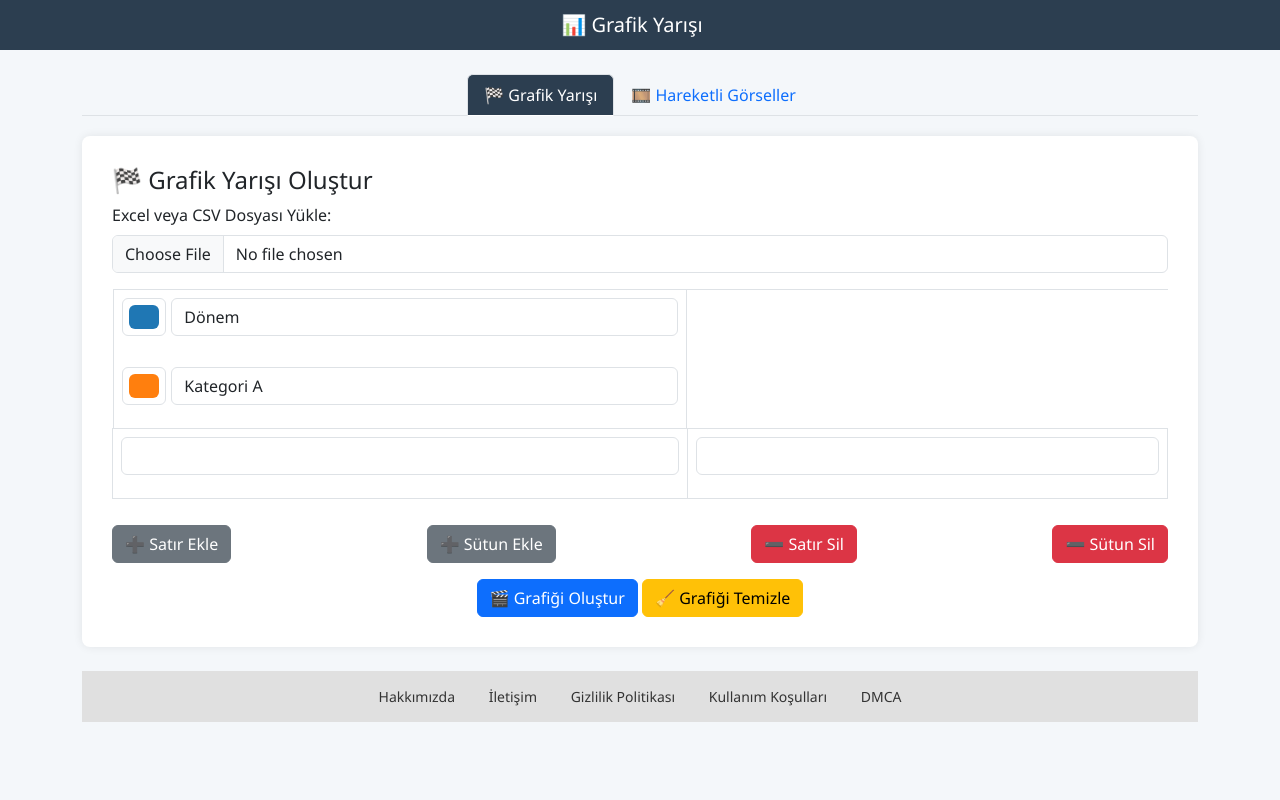
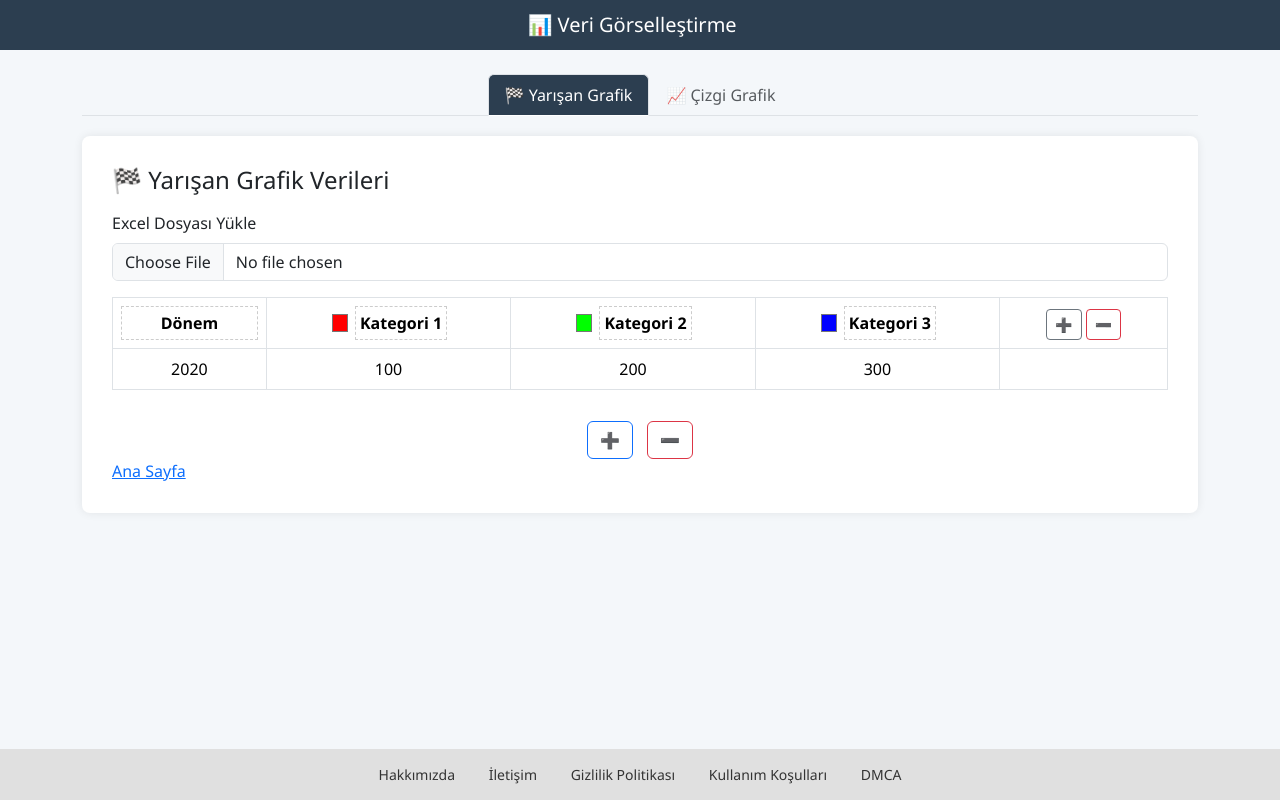
Before and after one commit to srknkrt1/ofis-asistani, a Flask app: page / in a window 1280 px wide. Run offline with Flask 3, Linux system fonts and the light colour scheme.

Commit message:
Update viz.html

```diff
--- a/templates/viz.html
+++ b/templates/viz.html
@@ -2,13 +2,16 @@
 <html lang="tr">
 <head>
   <meta charset="UTF-8">
-  <title>Grafik Yarışı Oluştur</title>
+  <title>Veri Görselleştirme - DijitalHamal</title>
   <meta name="viewport" content="width=device-width, initial-scale=1">
   <link href="https://cdn.jsdelivr.net/npm/bootstrap@5.3.3/dist/css/bootstrap.min.css" rel="stylesheet">
   <style>
     body {
       background: #f4f7fa;
       font-family: 'Segoe UI', sans-serif;
+      display: flex;
+      flex-direction: column;
+      min-height: 100vh;
     }
     .nav-tabs .nav-link.active {
       background-color: #2c3e50;
@@ -20,9 +23,6 @@
       border-radius: 8px;
       box-shadow: 0 0 10px rgba(0,0,0,0.08);
       margin-top: 20px;
-    }
-    .form-control, .form-select {
-      margin-bottom: 15px;
     }
     .footer-links {
       background-color: #e0e0e0;
@@ -36,20 +36,27 @@
       color: #333;
       text-decoration: none;
     }
-    .table-responsive {
-      overflow-x: auto;
-    }
-    .color-input {
-      display: flex;
-      align-items: center;
-    }
-    .color-input input[type="color"] {
+    .color-picker {
+      width: 20px;
+      height: 20px;
+      border: none;
       margin-right: 5px;
     }
-    .add-remove-buttons {
-      display: flex;
-      justify-content: space-between;
-      margin-top: 10px;
+    .editable {
+      border: 1px dashed #ccc;
+      padding: 4px;
+      min-width: 60px;
+    }
+    .table-controls {
+      margin-top: 15px;
+    }
+    .table-controls button {
+      margin: 0 5px;
+    }
+    table input {
+      border: none;
+      width: 100%;
+      background: transparent;
     }
   </style>
 </head>
@@ -57,107 +64,137 @@
 
 <nav class="navbar navbar-expand-lg" style="background-color: #2c3e50;">
   <div class="container-fluid justify-content-center">
-    <span class="navbar-brand mb-0 h1 text-white">📊 Grafik Yarışı</span>
+    <span class="navbar-brand mb-0 h1 text-white">📊 Veri Görselleştirme</span>
   </div>
 </nav>
 
 <div class="container mt-4">
-  <ul class="nav nav-tabs justify-content-center" id="chartTab" role="tablist">
+  <ul class="nav nav-tabs justify-content-center" id="vizTab" role="tablist">
     <li class="nav-item" role="presentation">
-      <button class="nav-link active" id="race-tab" data-bs-toggle="tab" data-bs-target="#race" type="button" role="tab">🏁 Grafik Yarışı</button>
+      <button class="nav-link active" id="racing-tab" data-bs-toggle="tab" data-bs-target="#racing" type="button" role="tab">🏁 Yarışan Grafik</button>
     </li>
     <li class="nav-item" role="presentation">
-      <button class="nav-link" id="motion-tab" data-bs-toggle="tab" data-bs-target="#motion" type="button" role="tab">🎞️ Hareketli Görseller</button>
+      <button class="nav-link" disabled>📈 Çizgi Grafik</button>
     </li>
-    <!-- Diğer sekmeler buraya eklenebilir -->
   </ul>
 
-  <div class="tab-content" id="chartTabContent">
-    <div class="tab-pane fade show active" id="race" role="tabpanel">
-      <h4>🏁 Grafik Yarışı Oluştur</h4>
-      <form action="/viz" method="post" id="chartForm">
+  <div class="tab-content" id="vizTabContent">
+    <div class="tab-pane fade show active" id="racing" role="tabpanel">
+      <h4 class="mb-3">🏁 Yarışan Grafik Verileri</h4>
+
       <div class="mb-3">
-          <label class="form-label">Excel veya CSV Dosyası Yükle:</label>
-          <input type="file" class="form-control" id="excelInput" accept=".csv, application/vnd.openxmlformats-officedocument.spreadsheetml.sheet, application/vnd.ms-excel">
+        <label for="excelUpload" class="form-label">Excel Dosyası Yükle</label>
+        <input class="form-control" type="file" id="excelUpload" accept=".xlsx, .xls">
       </div>
 
       <div class="table-responsive">
-          <table class="table table-bordered" id="dataTable">
+        <table class="table table-bordered text-center align-middle" id="dataTable">
           <thead>
-              <tr id="headerRow">
-                <th class="color-input">
-                  <input type="color" name="color_0" value="#1f77b4" class="form-control form-control-color">
-                  <input type="text" name="header_0" value="Dönem" class="form-control">
+            <tr>
+              <th><div class="editable" contenteditable="true">Dönem</div></th>
+              <th>
+                <div class="d-flex align-items-center justify-content-center">
+                  <input type="color" class="color-picker" value="#ff0000">
+                  <div class="editable" contenteditable="true">Kategori 1</div>
+                </div>
               </th>
-                <th class="color-input">
-                  <input type="color" name="color_1" value="#ff7f0e" class="form-control form-control-color">
-                  <input type="text" name="header_1" value="Kategori A" class="form-control">
+              <th>
+                <div class="d-flex align-items-center justify-content-center">
+                  <input type="color" class="color-picker" value="#00ff00">
+                  <div class="editable" contenteditable="true">Kategori 2</div>
+                </div>
               </th>
-                <!-- Diğer başlıklar buraya eklenebilir -->
+              <th>
+                <div class="d-flex align-items-center justify-content-center">
+                  <input type="color" class="color-picker" value="#0000ff">
+                  <div class="editable" contenteditable="true">Kategori 3</div>
+                </div>
+              </th>
+              <th>
+                <button class="btn btn-sm btn-outline-secondary" onclick="addColumn()">➕</button>
+                <button class="btn btn-sm btn-outline-danger" onclick="removeColumn()">➖</button>
+              </th>
             </tr>
           </thead>
           <tbody id="tableBody">
             <tr>
-                <td><input type="text" name="row_0_0" class="form-control"></td>
-                <td><input type="number" name="row_0_1" class="form-control"></td>
-                <!-- Diğer hücreler buraya eklenebilir -->
+              <td contenteditable="true">2020</td>
+              <td contenteditable="true">100</td>
+              <td contenteditable="true">200</td>
+              <td contenteditable="true">300</td>
+              <td rowspan="999"><!-- boş alan --></td>
             </tr>
-              <!-- Diğer satırlar buraya eklenebilir -->
           </tbody>
         </table>
       </div>
 
-        <div class="add-remove-buttons">
-          <button type="button" class="btn btn-secondary" onclick="addRow()">➕ Satır Ekle</button>
-          <button type="button" class="btn btn-secondary" onclick="addColumn()">➕ Sütun Ekle</button>
-          <button type="button" class="btn btn-danger" onclick="removeRow()">➖ Satır Sil</button>
-          <button type="button" class="btn btn-danger" onclick="removeColumn()">➖ Sütun Sil</button>
+      <div class="table-controls text-center">
+        <button class="btn btn-outline-primary" onclick="addRow()">➕</button>
+        <button class="btn btn-outline-danger" onclick="removeRow()">➖</button>
       </div>
 
-        <div class="text-center mt-3">
-          <button type="submit" class="btn btn-primary">🎬 Grafiği Oluştur</button>
-          <button type="button" class="btn btn-warning" onclick="clearTable()">🧹 Grafiği Temizle</button>
+      <div class="button-group">
+        <a href="/">Ana Sayfa</a>
       </div>
-      </form>
     </div>
-
-    <div class="tab-pane fade" id="motion" role="tabpanel">
-      <h4>🎞️ Hareketli Görseller</h4>
-      <!-- Hareketli görseller içeriği buraya eklenebilir -->
   </div>
 </div>
 
-  <div class="footer-links mt-4">
+<div class="footer-links">
   <a href="/hakkimizda">Hakkımızda</a>
   <a href="/iletisim">İletişim</a>
   <a href="/gizlilik">Gizlilik Politikası</a>
   <a href="/kullanim">Kullanım Koşulları</a>
   <a href="/dmca">DMCA</a>
 </div>
-</div>
 
-<script src="https://cdn.jsdelivr.net/npm/bootstrap@5.3.3/dist/js/bootstrap.bundle.min.js"></script>
 <script>
-  // JavaScript fonksiyonları buraya eklenebilir
   function addRow() {
-    // Yeni satır ekleme işlemi
+    const tbody = document.getElementById("tableBody");
+    const row = tbody.rows[0].cloneNode(true);
+    [...row.cells].forEach((cell, index) => {
+      if (index < row.cells.length - 1) cell.innerText = "";
+    });
+    tbody.appendChild(row);
+  }
+
+  function removeRow() {
+    const tbody = document.getElementById("tableBody");
+    if (tbody.rows.length > 1) tbody.deleteRow(tbody.rows.length - 1);
   }
 
   function addColumn() {
-    // Yeni sütun ekleme işlemi
-  }
+    const headerRow = document.querySelector("#dataTable thead tr");
+    const newHeader = document.createElement("th");
+    newHeader.innerHTML = `
+      <div class="d-flex align-items-center justify-content-center">
+        <input type="color" class="color-picker" value="#888888">
+        <div class="editable" contenteditable="true">Yeni Kategori</div>
+      </div>
+    `;
+    headerRow.insertBefore(newHeader, headerRow.lastElementChild);
 
-  function removeRow() {
-    // Son satırı silme işlemi
+    const tbodyRows = document.querySelectorAll("#tableBody tr");
+    tbodyRows.forEach(row => {
+      const cell = document.createElement("td");
+      cell.contentEditable = "true";
+      row.insertBefore(cell, row.lastElementChild);
+    });
   }
 
   function removeColumn() {
-    // Son sütunu silme işlemi
-  }
+    const headerRow = document.querySelector("#dataTable thead tr");
+    if (headerRow.children.length <= 2) return;
 
-  function clearTable() {
-    // Tabloyu temizleme işlemi
+    headerRow.removeChild(headerRow.children[headerRow.children.length - 2]);
+
+    const tbodyRows = document.querySelectorAll("#tableBody tr");
+    tbodyRows.forEach(row => {
+      row.removeChild(row.children[row.children.length - 2]);
+    });
   }
 </script>
+
+<script src="https://cdn.jsdelivr.net/npm/bootstrap@5.3.3/dist/js/bootstrap.bundle.min.js"></script>
 </body>
 </html>
```
Lines whose indentation alone changed are shown as unchanged.
